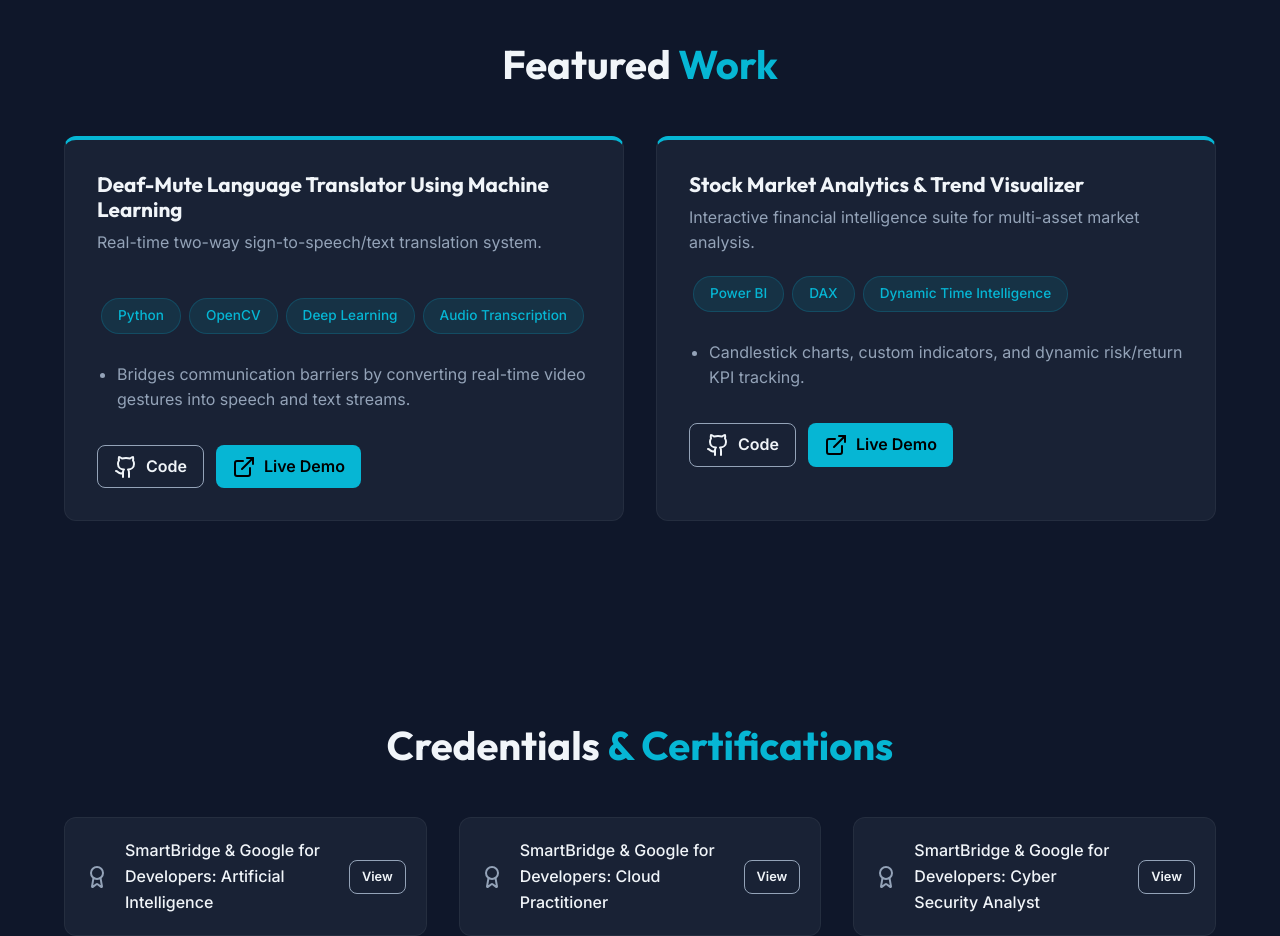
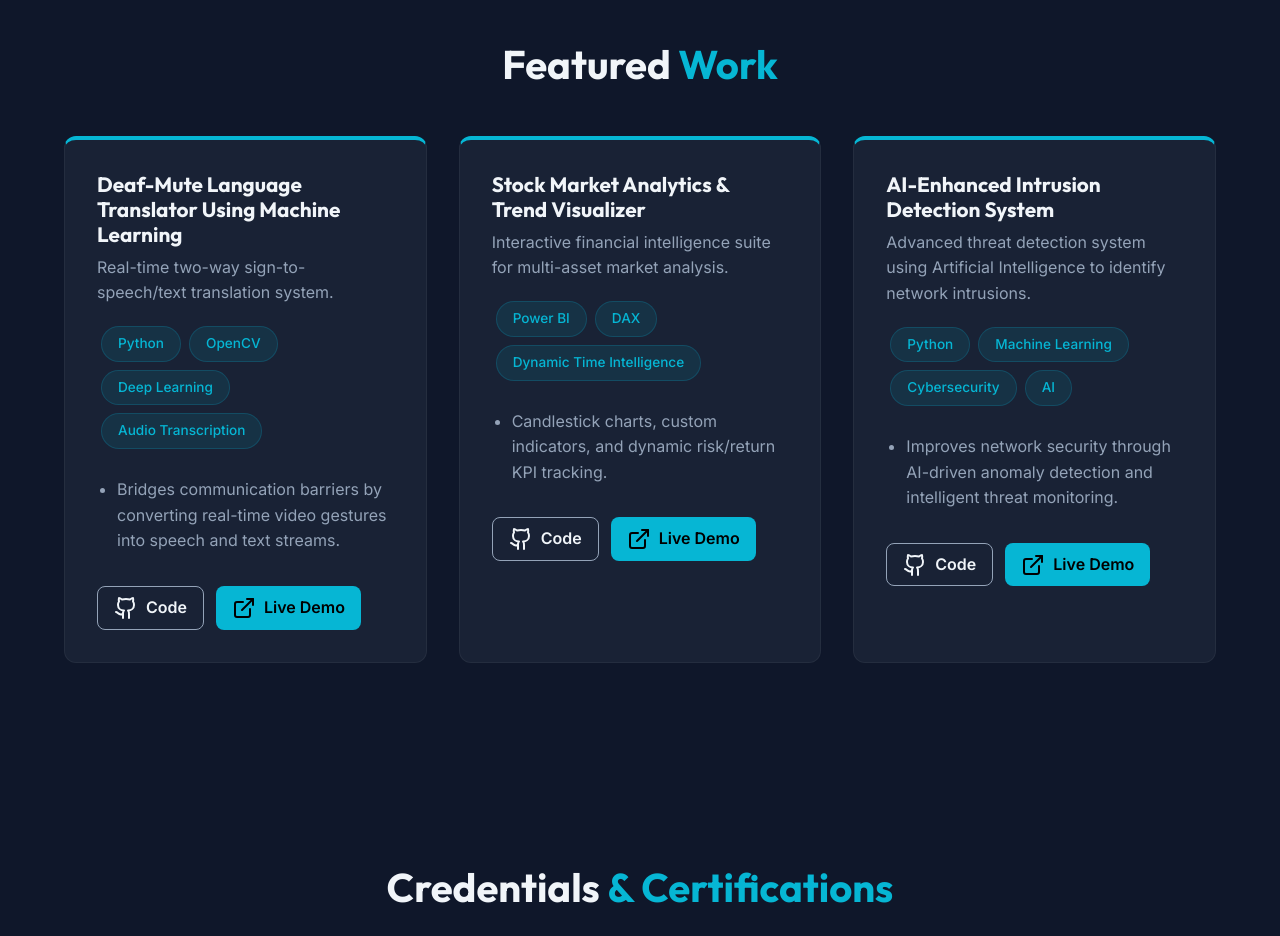
Before and after one commit to vaibhav72-hub/portfolio-github, a React (Vite) app: page / in a window 1280 px wide. Shown: the part 3180-4116 px from the top of the page. Built offline with nearby package versions, Linux system fonts and the light colour scheme.

Commit message:
feat: add main App component for portfolio web application

```diff
--- a/src/App.tsx
+++ b/src/App.tsx
@@ -63,6 +63,16 @@ const PROJECTS = [
     ],
     githubUrl: "#",
     liveUrl: "https://docs.google.com/videos/d/1839sHttZkKYNBbr4zWHYiQgyP4SiFF-i5-nXZq9brTY/play?usp=sharing"
+  },
+  {
+    title: "AI-Enhanced Intrusion Detection System",
+    problem: "Advanced threat detection system using Artificial Intelligence to identify network intrusions.",
+    stack: ["Python", "Machine Learning", "Cybersecurity", "AI"],
+    deliverables: [
+      "Improves network security through AI-driven anomaly detection and intelligent threat monitoring."
+    ],
+    githubUrl: "https://github.com/vaibhav72-hub/AI-Enhanced-Intrusion-Detection-System-main",
+    liveUrl: "#"
   }
 ];
 
```
